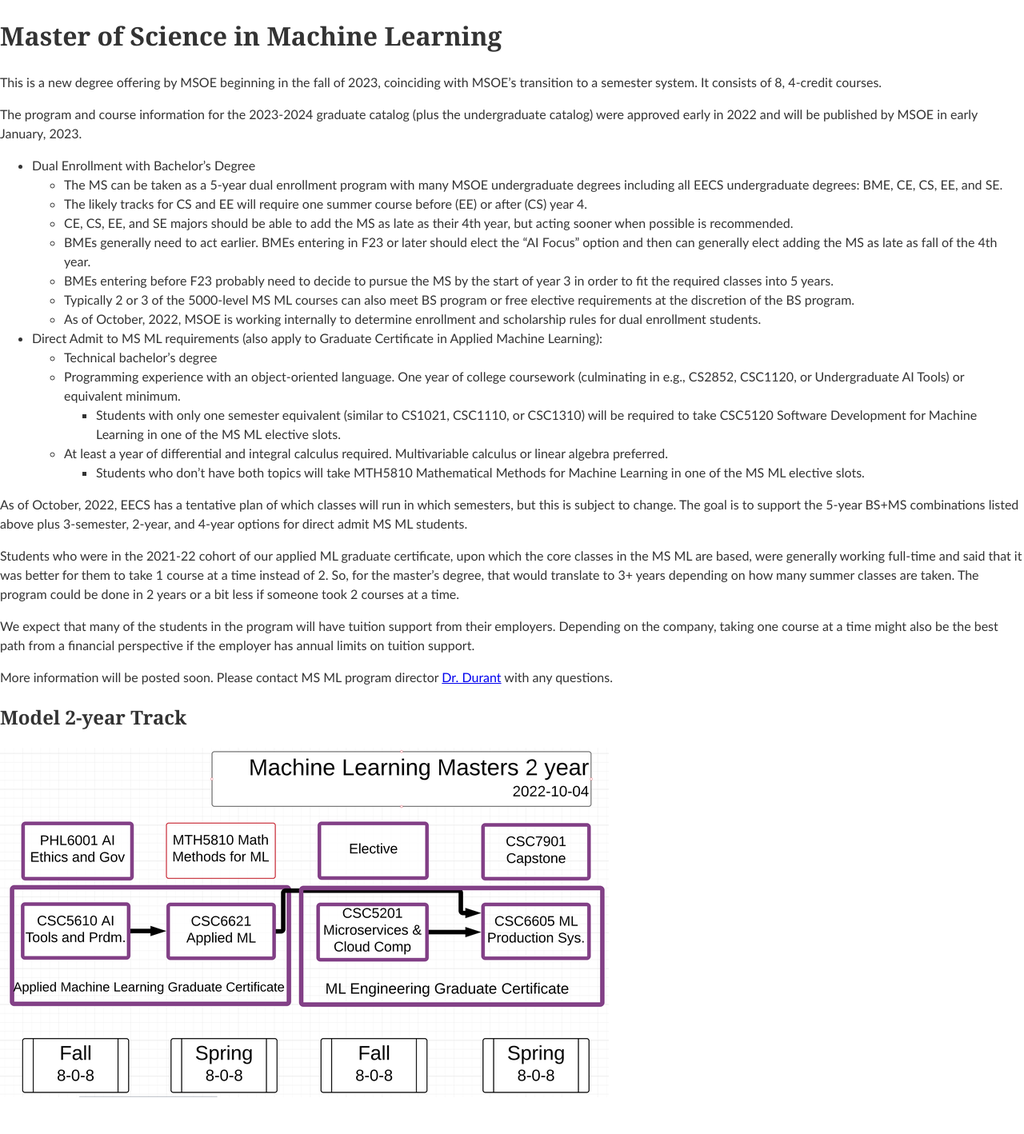
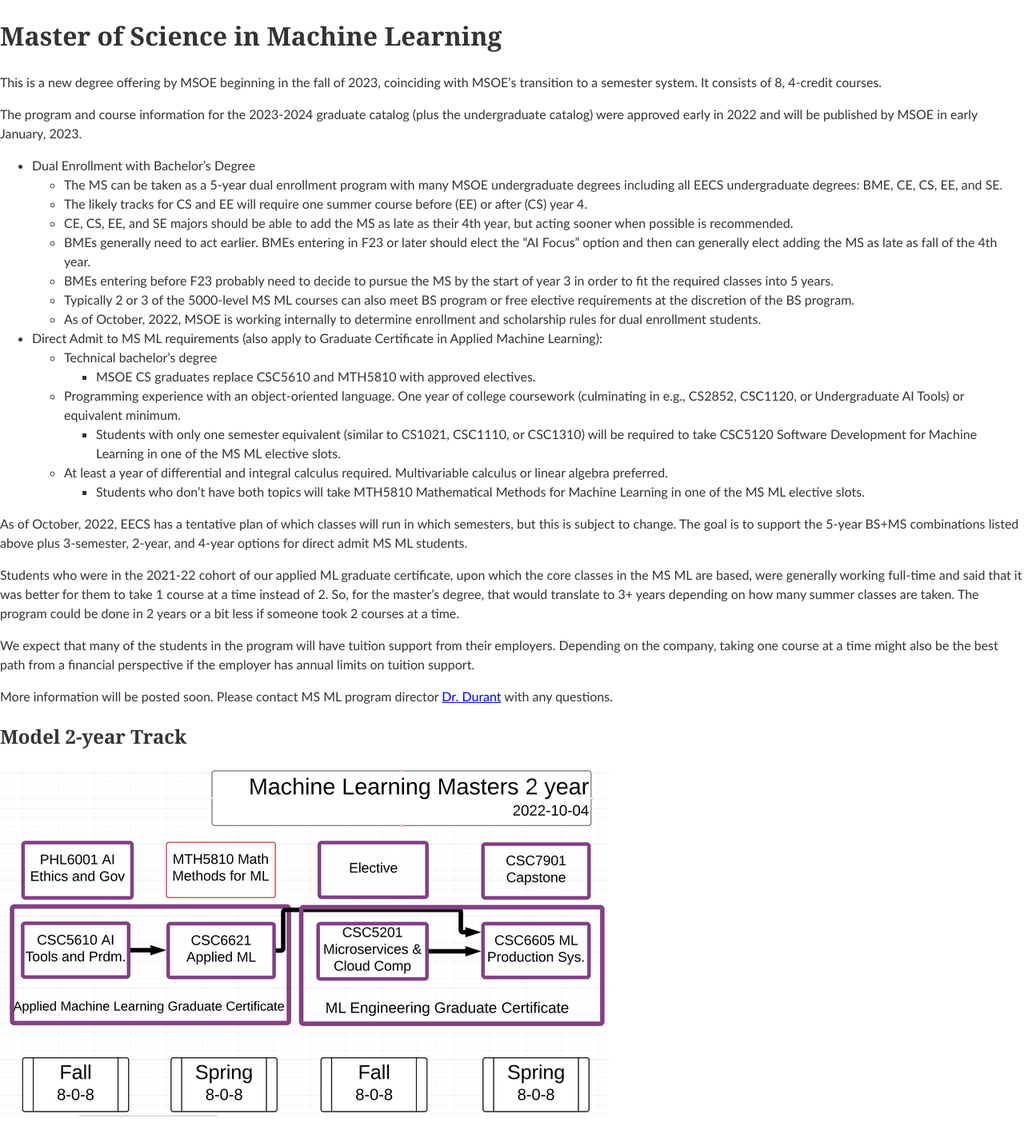
Before and after one commit to edurant/edurant.github.io, a Jekyll site: the page built from advising/msml.md, in a window 1280 px wide. Shown: the whole page at 80% size. Built offline with Jekyll 4.4.1, drawn with Linux system fonts in a browser that asks for light colours; before the commit the page ends 1394 px from its top, so only the background shows below that.

Commit message:
MS ML: rules for MSOE CS graduates

```diff
--- a/advising/msml.md
+++ b/advising/msml.md
@@ -16,6 +16,7 @@
   * As of October, 2022, MSOE is working internally to determine enrollment and scholarship rules for dual enrollment students.
 * Direct Admit to MS ML requirements (also apply to Graduate Certificate in Applied Machine Learning):
   * Technical bachelor's degree
+    * MSOE CS graduates replace CSC5610 and MTH5810 with approved electives.
   * Programming experience with an object-oriented language. One year of college coursework (culminating in e.g., CS2852, CSC1120, or Undergraduate AI Tools) or equivalent minimum.
     * Students with only one semester equivalent (similar to CS1021, CSC1110, or CSC1310) will be required to take CSC5120 Software Development for Machine Learning in one of the MS ML elective slots.
   * At least a year of differential and integral calculus required. Multivariable calculus or linear algebra preferred.
```
